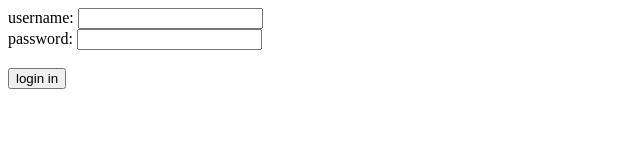
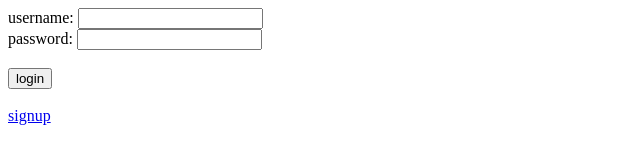
Before and after one commit to gideonite/shorturl, a plain HTML site: page resources/public/login.html in a window 1280 px wide. Shown: the full height of the page, 0-640 px from the left. Drawn offline with Linux system fonts and the light colour scheme.

Commit message:
fix typo add internal links

```diff
--- a/resources/public/login.html
+++ b/resources/public/login.html
@@ -17,9 +17,12 @@
     username: <input type="text" name="username"> <br />
     password: <input type="text" name="password"> <br />
     <br />
-    <input type="submit" value="login in">
+    <input type="submit" value="login">
     <br />
 </form>
 
+<br />
+<a href="signup">signup</a>
+
 </body>
 </html>
```
Also changed, not shown: resources/public/signup.html (+4 -1 lines).
